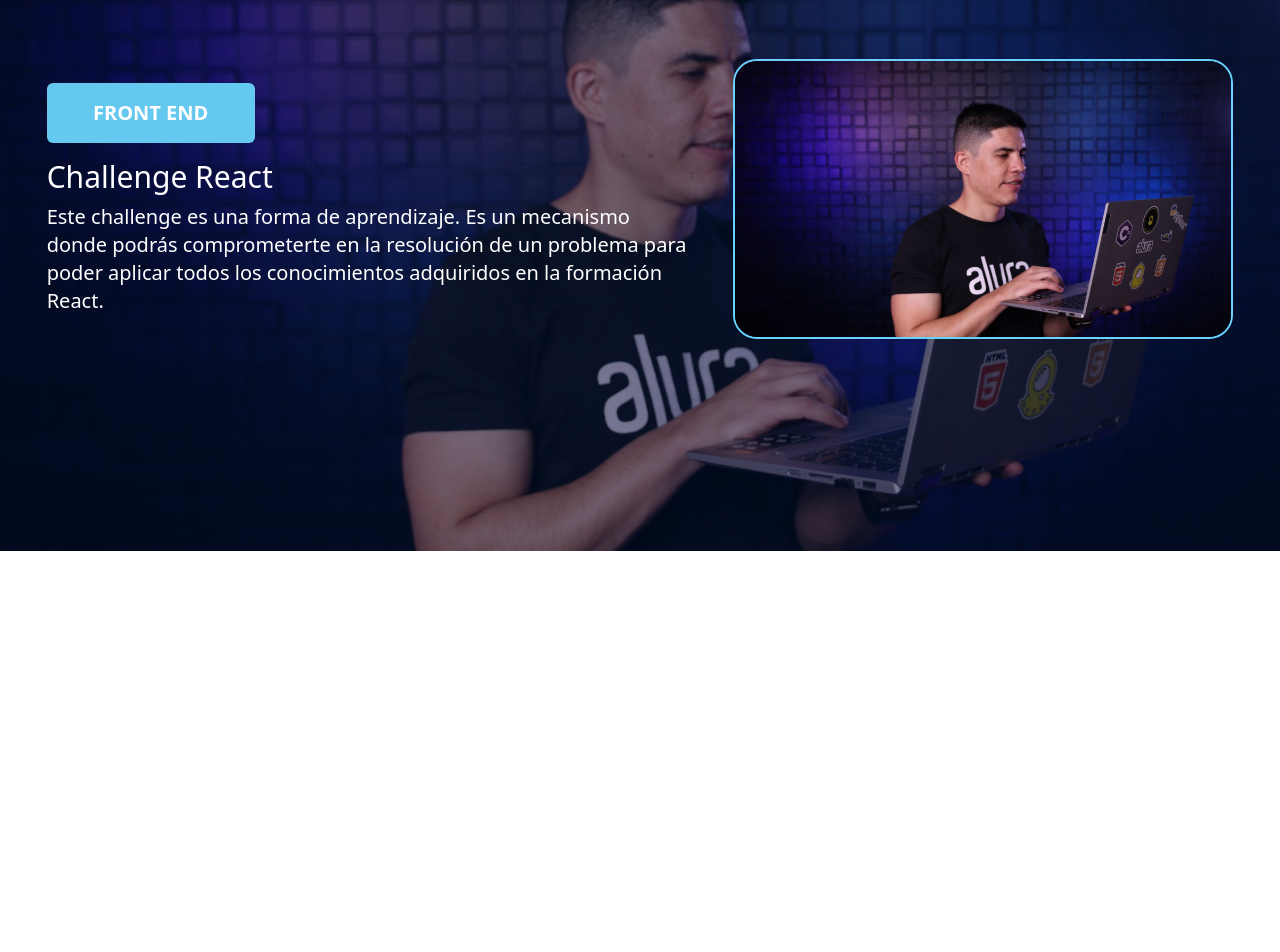
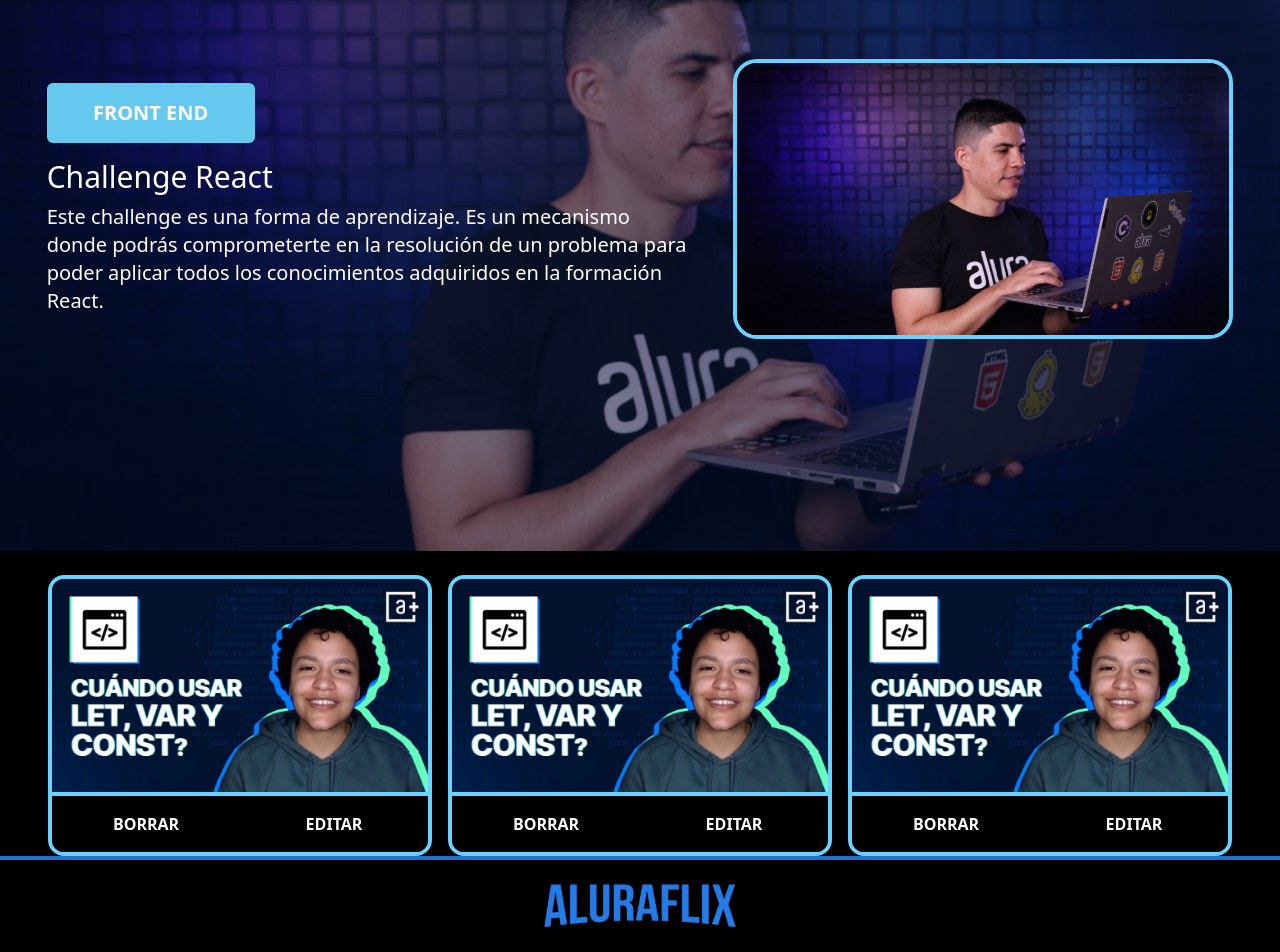
Before and after one commit to MorganSnape/alura-flix, a React (Vite) app: page / in a window 1280 px wide. Shown: the part 249-1201 px from the top of the page. Before the commit the page ends 800 px from the top, so only its background shows below. Built offline with nearby package versions, Linux system fonts and the light colour scheme.

Commit message:
Se crea y estiliza el componente card

```diff
--- a/src/Layouts/MainLayout.jsx
+++ b/src/Layouts/MainLayout.jsx
@@ -1,6 +1,7 @@
 import { Outlet } from "react-router";
 
 import Header from "../components/Header";
+import Footer from "../components/Footer";
 
 export default function MainLayout() {
   return (
@@ -8,6 +9,7 @@
       <Header />
       <main>
         <Outlet />
+        <Footer/>
       </main>
     </>
   );
--- /dev/null
+++ b/src/components/ButtonCards.jsx
@@ -0,0 +1,5 @@
+export default function ButtonCards({ text }) {
+  return (
+    <button className=" w-1/2 flex justify-center py-4 text-white bg-black font-bold cursor-pointer">{text}</button>
+  );
+}
--- a/src/components/Card.jsx
+++ b/src/components/Card.jsx
@@ -0,0 +1,16 @@
+import { Link } from "react-router";
+import ButtonCards from "./ButtonCards";
+
+export default function Card() {
+  return (
+    <article className="flex flex-col items-center w-96 rounded-2xl overflow-hidden border-4 border-[#6BD1FF]">
+      <Link to="/">
+        <img src="/images/img-card.png" alt="Imagen de perfil " className="object-cover w-full h-full object-center "/>
+      </Link>
+      <div className=" w-full flex flex-row items-center  border-t-4 border-[#6BD1FF]">
+       <ButtonCards text="BORRAR" />
+       <ButtonCards text="EDITAR" />
+      </div>
+    </article>
+  );
+}
--- a/src/components/FirstSection.jsx
+++ b/src/components/FirstSection.jsx
@@ -14,8 +14,8 @@
           </p>
         </div>
       </div>
-      <div className="box w-[500px] h-[280px] rounded-3xl overflow-hidden border-2 border-[#6BD1FF]">
-        <img src="/images/landing.png" alt="Box" />
+      <div className="box w-[500px] h-[280px] rounded-3xl overflow-hidden border-4 border-[#6BD1FF]">
+        <img src="/images/landing.png" alt="Box" className="object-cover w-full h-full object-center"/>
       </div>
       <div className="absolute bottom-0 -z-10 h-full w-full overflow-hidden">
         <div className="relative h-full w-full">
--- a/src/pages/MainPage.jsx
+++ b/src/pages/MainPage.jsx
@@ -1,5 +1,15 @@
 import FirstSection from "../components/FirstSection";
+import Card from "../components/Card";
 
 export default function MainPage() {
-  return <FirstSection />;
+  return (
+    <>
+      <FirstSection />
+      <section className="flex flex-row gap-x-4 justify-center gap-y-8 w-full pt-6 bg-black">
+        <Card />
+        <Card />
+        <Card />
+      </section>
+    </>
+  );
 }
```
Also changed, not shown: public/images/img-card.png (added).
